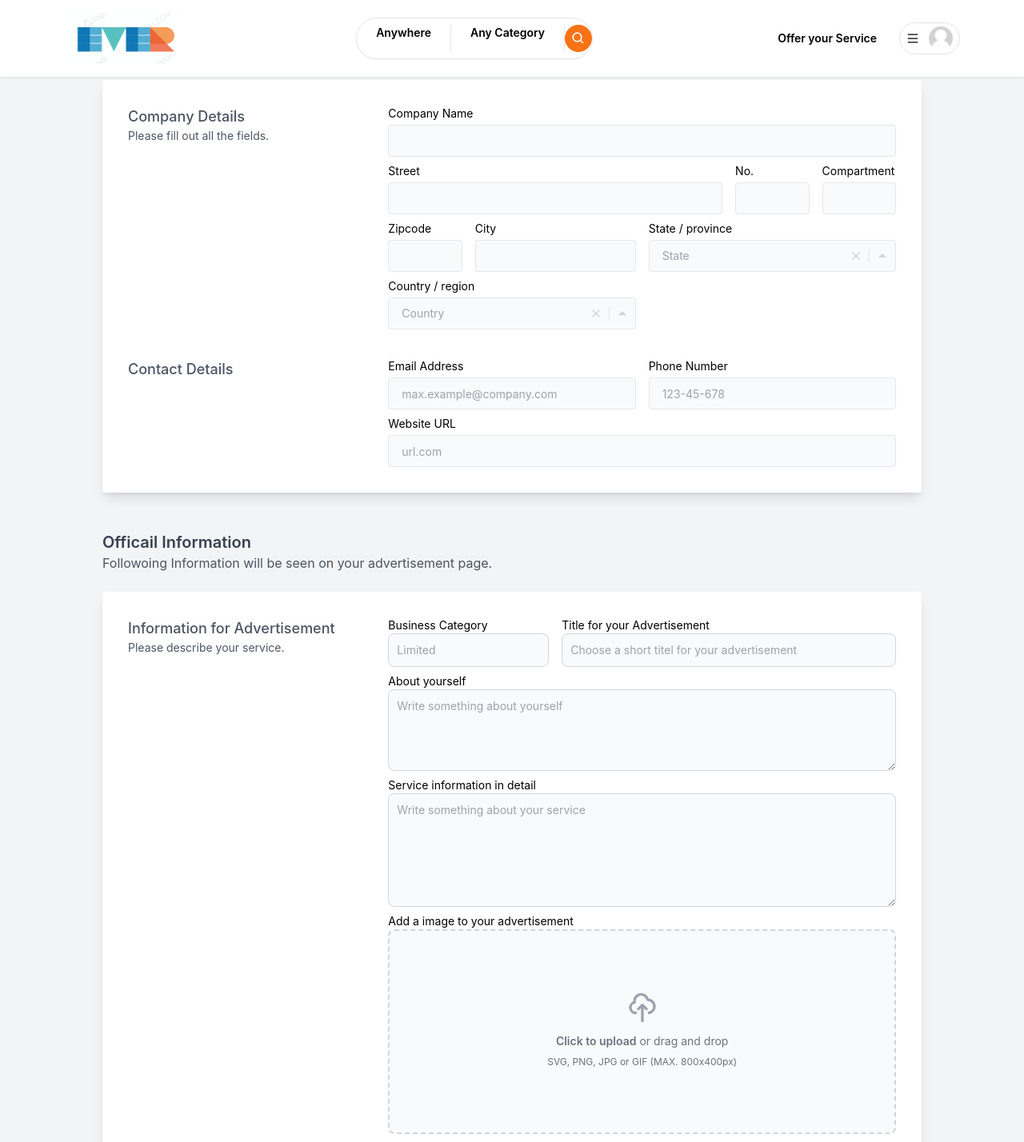
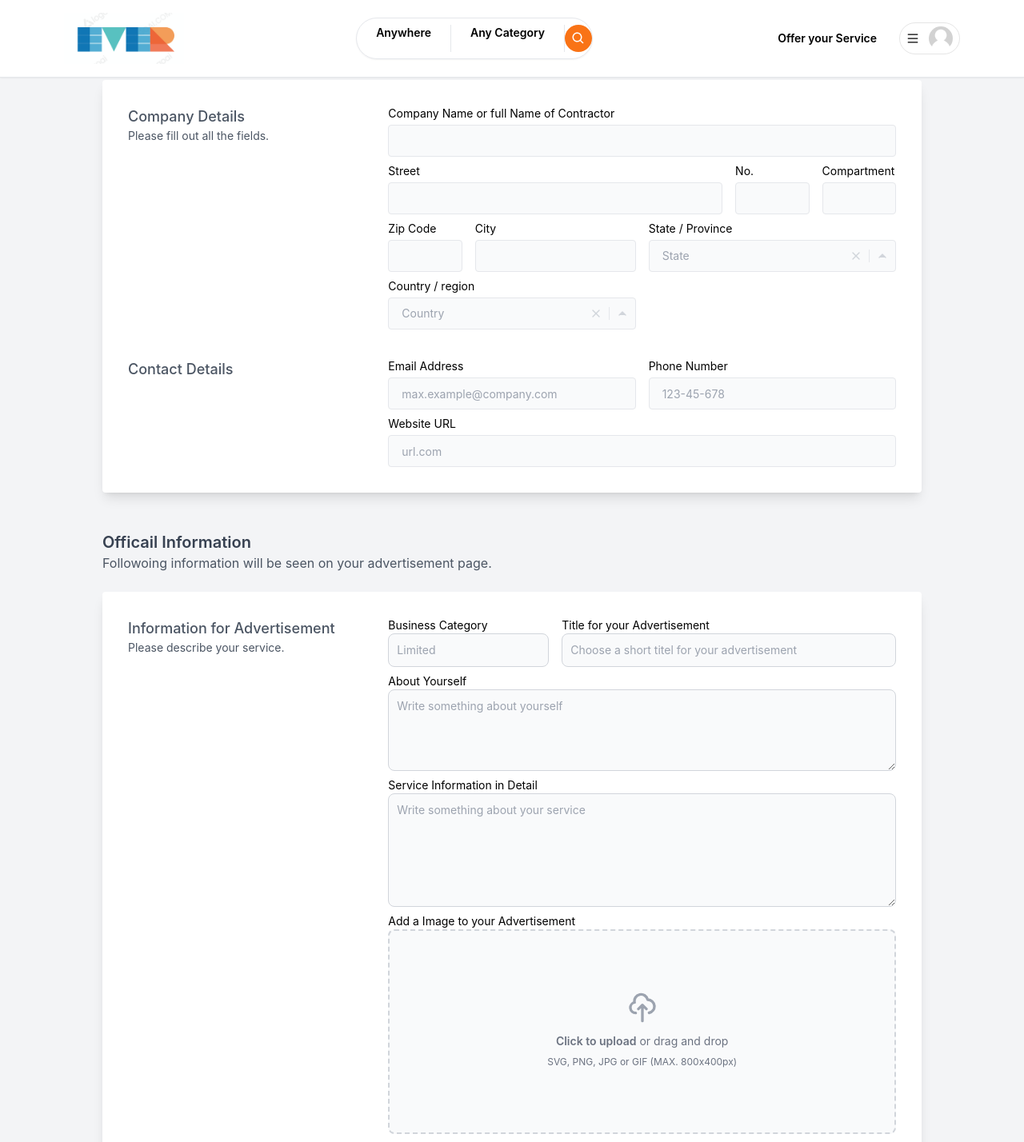
Before and after one commit to RichardDev101/weddingAds, a React (Create React App) app in the folder frontend/: page /adding in a window 1280 px wide. Shown: the top 1428 px of the page at 80% size. Built offline with nearby package versions, Linux system fonts and the light colour scheme; the HTML template or start-up script is replaced by a standard one.

Commit message:
customerContact been added at AdForm.tsx

```diff
--- a/frontend/src/components/gallary/AdForm.tsx
+++ b/frontend/src/components/gallary/AdForm.tsx
@@ -22,6 +22,10 @@ export default function AdForm() {
     const [titleInput, setTitleInput]=useState<string>("")
     const [aboutYourselfInput, setAboutYourselfInputInput]=useState<string>("")
     const [detailInformationForServiceInput, setDetailInformationForServiceInput]=useState<string>("")
+    const [customerContactsEmailInput, setCustomerContactsEmailInput]=useState<string>("")
+    const [customerContactsPhoneNumberInput, setCustomerContactsPhoneNumberInput]=useState<string>("")
+    const [customerContactsHomePageURLInput, setCustomerContactsHomePageURLInput]=useState<string>("")
+
     function adAdvertisement() {
         axios.post("/api/ad", [
             {
@@ -50,7 +54,7 @@ export default function AdForm() {
                 "priceCategories": [
                     "PER_HOUR"
                 ],
-                "contacts": [
+                "customerContacts": [
                     {
                         "email": contactsEmailInput,
                         "phoneNumber": contactsPhoneNumberInput,
@@ -143,7 +147,7 @@ export default function AdForm() {
                                     <div className="grid gap-4 gap-y-2 text-sm grid-cols-1 md:grid-cols-6">
 
                                         <div className="md:col-span-6">
-                                            <label htmlFor="full_name">Company Name</label>
+                                            <label htmlFor="full_name">Company Name or full Name of Contractor</label>
                                             <input type="text" name="company_name" id="company_name"
                                                    className="h-10 border mt-1 rounded px-4 w-full bg-gray-50"
                                                    onChange={companyNameHandler}
@@ -175,7 +179,7 @@ export default function AdForm() {
                                                    placeholder=""/>
                                         </div>
                                         <div className="md:col-span-1">
-                                            <label htmlFor="zipcode">Zipcode</label>
+                                            <label htmlFor="zipcode">Zip Code</label>
                                             <input type="text" name="zipcode" id="zipcode"
                                                    className="transition-all flex items-center h-10 border mt-1 rounded px-4 w-full bg-gray-50"
                                                    placeholder=""
@@ -191,7 +195,7 @@ export default function AdForm() {
                                                    placeholder=""/>
                                         </div>
                                         <div className="md:col-span-3">
-                                            <label htmlFor="state">State / province</label>
+                                            <label htmlFor="state">State / Province</label>
                                             <div
                                                 className="h-10 bg-gray-50 flex border border-gray-200 rounded items-center mt-1">
                                                 <input name="state" id="state" placeholder="State"
@@ -301,7 +305,7 @@ export default function AdForm() {
                 <div className="container max-w-screen-lg mx-auto">
                     <div>
                         <h2 className="font-semibold text-xl text-gray-700">Officail Information</h2>
-                        <p className="text-gray-600 mb-6">Followoing Information will be seen on your advertisement page.</p>
+                        <p className="text-gray-600 mb-6">Followoing information will be seen on your advertisement page.</p>
 
                         <div className="bg-white rounded shadow-lg p-4 px-4 md:p-8 mb-6">
                             <div className="grid gap-4 gap-y-2 text-sm grid-cols-1 lg:grid-cols-3">
@@ -333,7 +337,7 @@ export default function AdForm() {
                                             />
                                         </div>
                                         <div className="md:col-span-6">
-                                            <label htmlFor="message">About yourself</label>
+                                            <label htmlFor="message">About Yourself</label>
                                             <textarea id="message"
                                                       rows={4}
                                                       className="block p-2.5 w-full text-sm text-gray-900 bg-gray-50 rounded-lg border border-gray-300 focus:ring-blue-500 focus:border-blue-500 dark:bg-gray-700 dark:border-gray-600 dark:placeholder-gray-400 dark:text-white dark:focus:ring-blue-500 dark:focus:border-blue-500"
@@ -344,7 +348,7 @@ export default function AdForm() {
                                         </div>
 
                                         <div className="md:col-span-6">
-                                            <label htmlFor="message">Service information in detail</label>
+                                            <label htmlFor="message">Service Information in Detail</label>
                                             <textarea id="message"
                                                       rows={6}
                                                       className="block p-2.5 w-full text-sm text-gray-900 bg-gray-50 rounded-lg border border-gray-300 focus:ring-blue-500 focus:border-blue-500 dark:bg-gray-700 dark:border-gray-600 dark:placeholder-gray-400 dark:text-white dark:focus:ring-blue-500 dark:focus:border-blue-500"
@@ -355,7 +359,7 @@ export default function AdForm() {
                                         </div>
 
                                         <div className="md:col-span-6">
-                                            <p>Add a image to your advertisement</p>
+                                            <p>Add a Image to your Advertisement</p>
                                             <div className="flex items-center justify-center w-full">
                                                 <label htmlFor="dropzone-file"
                                                        className="flex flex-col items-center justify-center w-full h-64 border-2 border-gray-300 border-dashed rounded-lg cursor-pointer bg-gray-50 dark:hover:bg-bray-400 dark:bg-gray-700 hover:bg-gray-100 dark:border-gray-600 dark:hover:border-gray-500 dark:hover:bg-gray-600">
@@ -421,7 +425,6 @@ export default function AdForm() {
                                             <label htmlFor="address">Street</label>
                                             <input type="text" name="address" id="address"
                                                    className="bg-gray-50 border border-gray-300 text-gray-900 text-sm rounded-lg focus:ring-blue-500 focus:border-blue-500 block w-full p-2.5 dark:bg-gray-700 dark:border-gray-600 dark:placeholder-gray-400 dark:text-white dark:focus:ring-blue-500 dark:focus:border-blue-500"
-
                                                    placeholder=""/>
                                         </div>
                                         <div className="md:col-span-2">
--- a/frontend/src/model/Advertisement.ts
+++ b/frontend/src/model/Advertisement.ts
@@ -20,7 +20,7 @@ export type Advertisement={
     detailInformationForService: string,
     averagePrice: number
     priceCategories: PriceCategory,
-    contacts: ContactDetail,
+    customerContacts: ContactDetail,
     locations:Address,
     personsID: String
 }
--- a/frontend/src/model/Company.ts
+++ b/frontend/src/model/Company.ts
@@ -1,7 +1,9 @@
 import {Address} from "cluster";
+import {ContactDetail} from "./ContactDetail";
 
 
 export type Company ={
     name: string,
     address: Address
+    contacts: ContactDetail
 }
```
Also changed, not shown: 2 other files (tests, documents, lock files or other folders).
